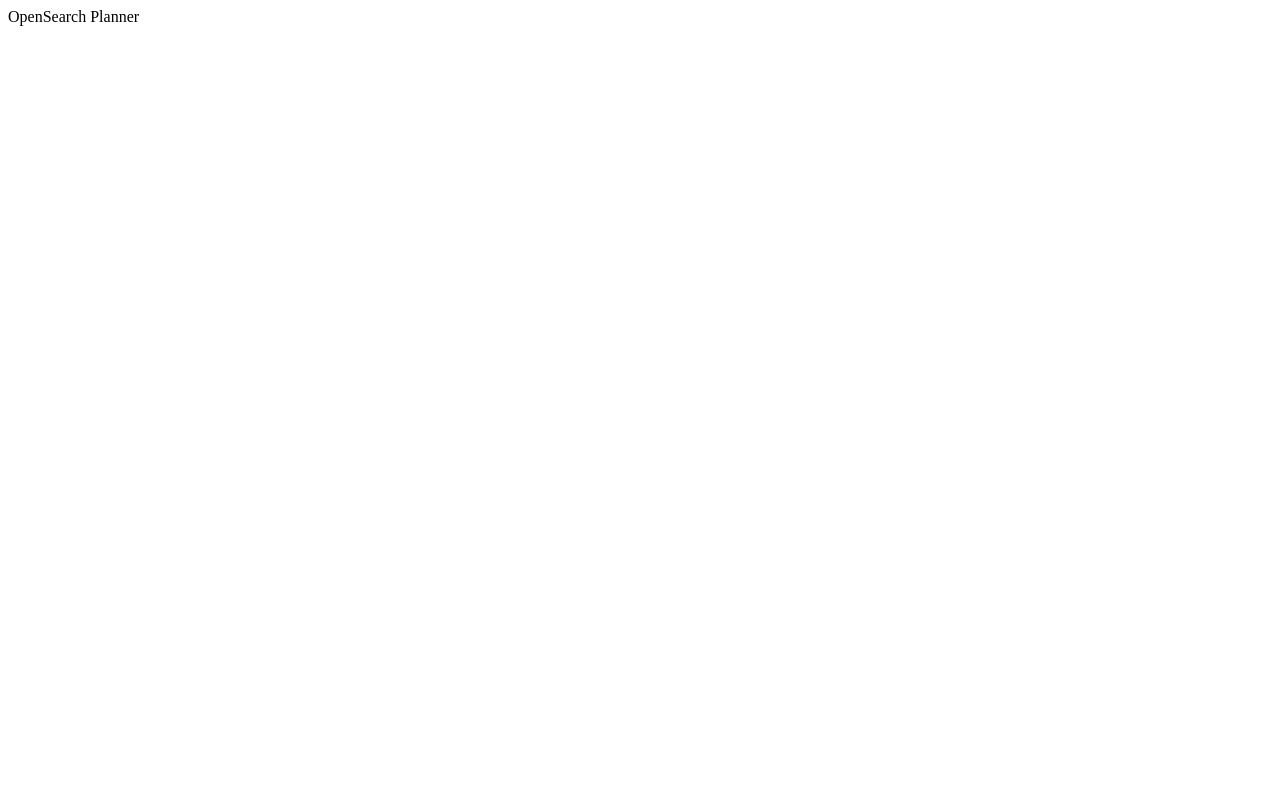
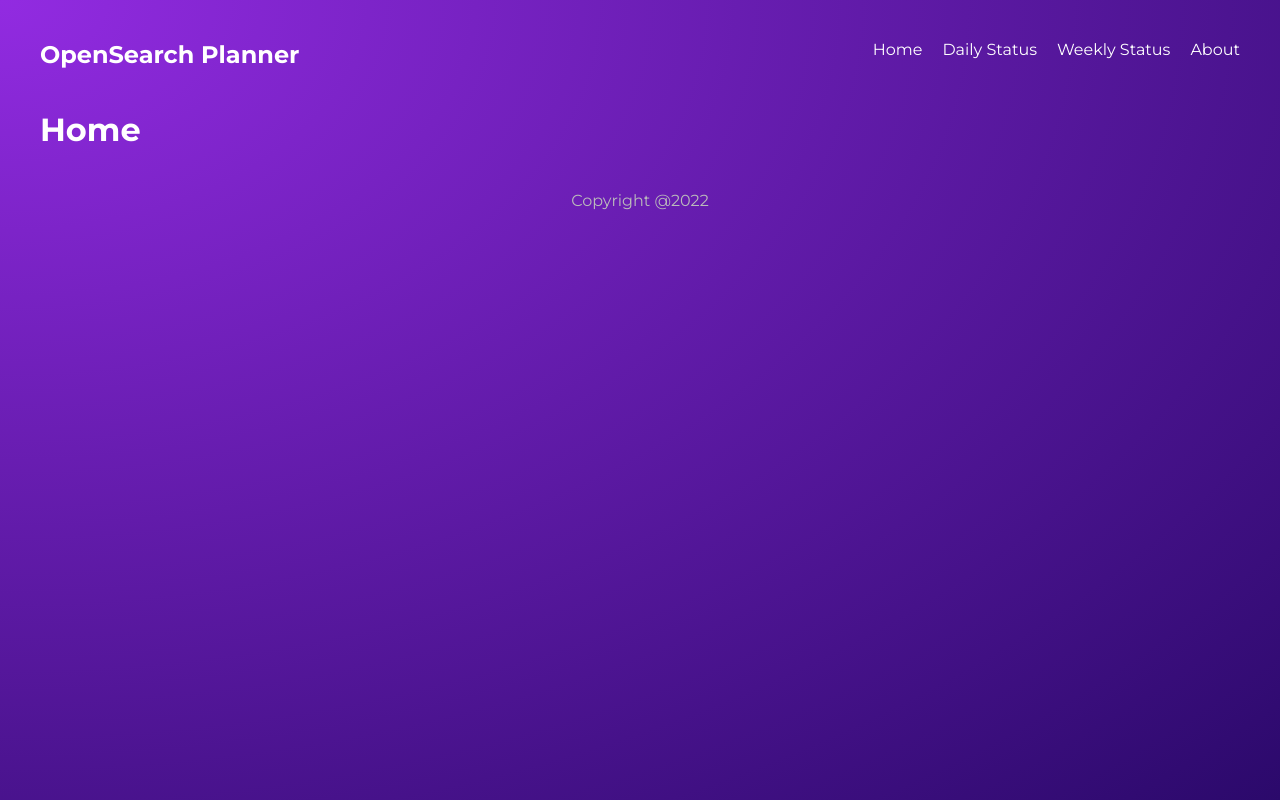
Before and after one commit to spattnaik/opensearch-planning, a Gatsby site: page / in a window 1280 px wide. Built offline with nearby package versions, Linux system fonts and the light colour scheme; Gatsby itself is replaced by a stand-in of ours.

Commit message:
Basic setup with navigation and simple pages

```diff
--- a/gatsby-config.js
+++ b/gatsby-config.js
@@ -7,4 +7,9 @@
 module.exports = {
   /* Your site config here */
   plugins: [],
+  siteMetadata: {
+    title: 'OpenSearch Planner',
+    description: 'Manage planning and tracking data for OpenSearch',
+    copyright: 'Copyright @2022'
+  }
 }
--- a/package.json
+++ b/package.json
@@ -15,6 +15,7 @@
   },
   "dependencies": {
     "gatsby": "^4.16.0",
+    "gatsby-source-filesystem": "^4.16.0",
     "react": "^18.1.0",
     "react-dom": "^18.1.0"
   },
--- /dev/null
+++ b/src/components/Layout.js
@@ -0,0 +1,17 @@
+import React from 'react'
+import Navbar from './Navbar'
+import '../styles/global.css'
+
+export default function Layout({ children }) {
+  return (
+    <div className='layout'>
+      <Navbar />
+      <div className='content'>
+        {children}
+      </div>
+      <footer>
+        <p>Copyright @2022</p>
+      </footer>
+    </div>
+  )
+}
--- /dev/null
+++ b/src/components/Navbar.js
@@ -0,0 +1,30 @@
+import { Link } from 'gatsby'
+import React from 'react'
+import { graphql, useStaticQuery } from 'gatsby'
+
+export default function Navbar() {
+  const data = useStaticQuery(graphql`
+    query SiteInfoQuery {
+      site {
+        siteMetadata {
+          description
+          title
+        }
+      }
+    }
+  `)
+
+  const { title } = data.site.siteMetadata
+
+  return (
+    <nav>
+      <h2>{ title }</h2>
+      <div className='links'>
+        <Link to="/">Home</Link>
+        <Link to="/daily">Daily Status</Link>
+        <Link to="/weekly">Weekly Status</Link>
+        <Link to="/about">About</Link>
+      </div>
+    </nav>
+  )
+}
--- a/src/pages/index.js
+++ b/src/pages/index.js
@@ -1,5 +1,12 @@
 import React from "react"
+import Layout from "../components/Layout"
 
 export default function Home() {
-  return <div>OpenSearch Planner</div>
+  return (
+    <Layout>
+      <div>
+        <h1>Home</h1>
+      </div>
+    </Layout>
+  )
 }
--- /dev/null
+++ b/src/styles/global.css
@@ -0,0 +1,53 @@
+@import url('https://fonts.googleapis.com/css2?family=Montserrat:wght@300;400;500;700&display=swap');
+
+* {
+  margin: 0;
+  padding: 0;
+  text-decoration: none;
+  font-family: "Montserrat";
+  color: white;
+}
+html, body {
+  min-height: 100%;
+}
+body {
+  background: radial-gradient(at top left, rgba(146,43,225,1) 0%, rgba(43,9,107,1) 100%);
+  background-repeat: no-repeat;
+}
+p {
+  margin: 16px auto;
+  line-height: 1.5em;
+}
+
+
+/* layout & nav */
+.layout {
+  max-width: 1200px;
+  margin: 0 auto;
+}
+nav {
+  display: grid;
+  grid-template-columns: 1fr 1fr;
+  margin: 40px auto;
+}
+nav .links {
+  display: inline-block;
+  text-align: right;
+}
+nav a {
+  display: inline-block;
+  margin-left: 20px;
+  font-weight: 400;
+  padding-bottom: 8px;
+  border-bottom: 3px solid transparent;
+}
+nav a:hover {
+  border-color: white;
+}
+
+
+footer p{
+  text-align: center;
+  color: #bbb;
+  margin: 40px auto;
+}
```
Also changed, not shown: src/pages/404.js (added, +11 -0 lines), src/pages/about.js (added, +11 -0 lines), src/pages/daily.js (added, +11 -0 lines), src/pages/weekly.js (added, +13 -0 lines), 1 other file.
